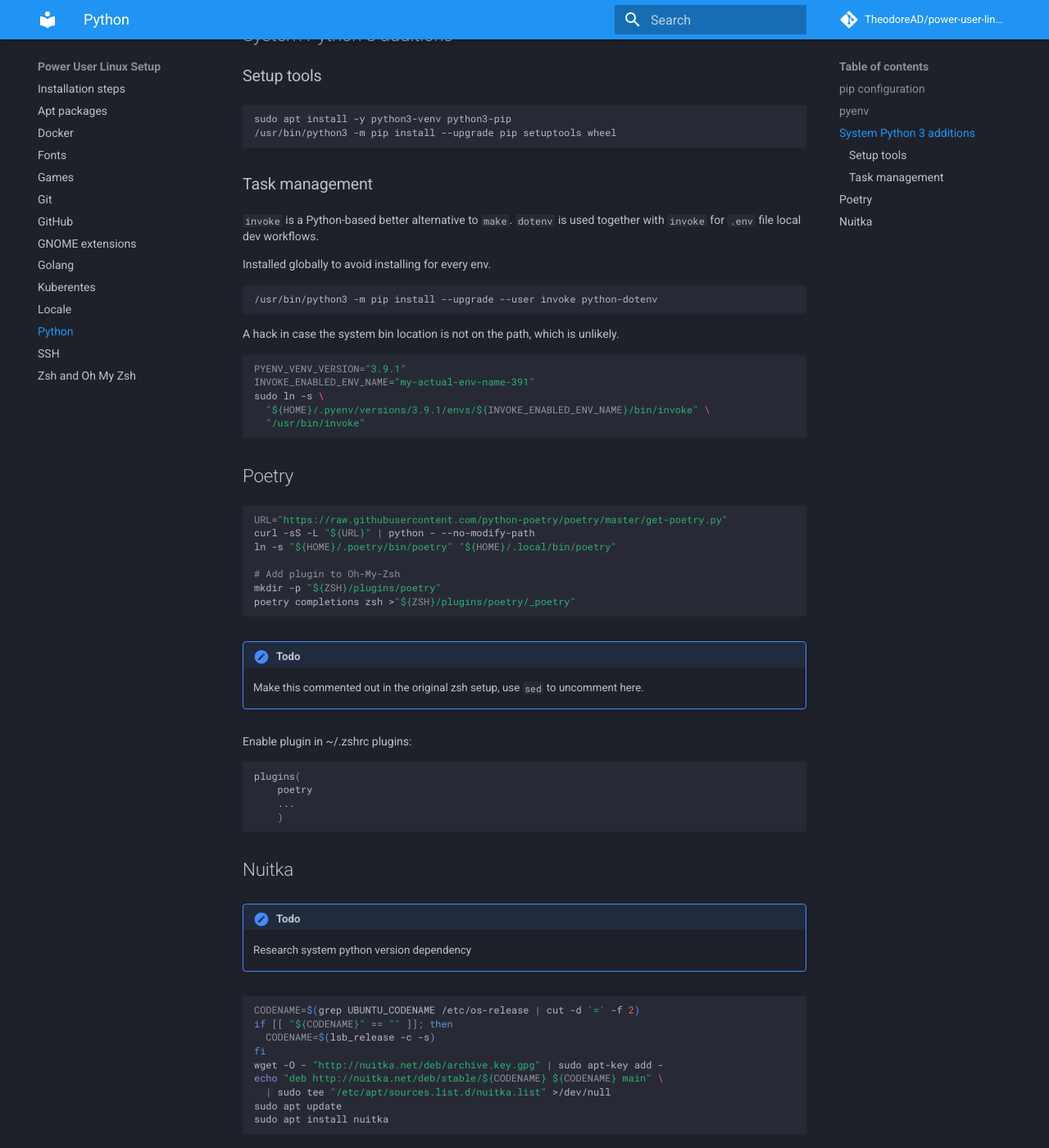
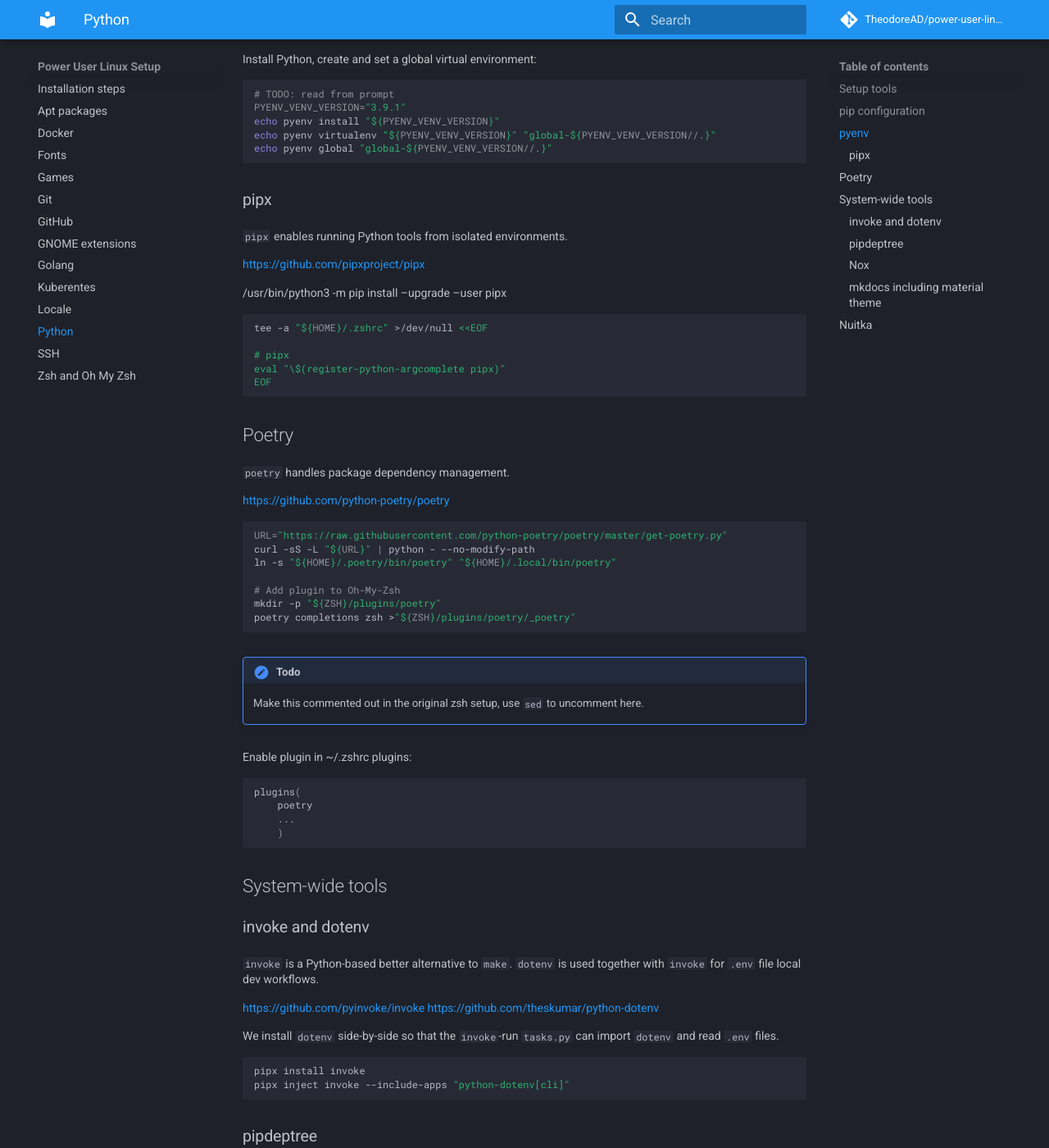
Before and after one commit to TheodoreAD/power-user-linux-setup, an MkDocs documentation site: the page built from docs/python.md, in a window 1280 px wide and 1400 px high, scrolled down 997 px. Shown: the whole window at 82% size. Built offline with MkDocs 1.6.1 and Material for MkDocs 9.7.7, drawn with Linux system fonts in a browser that asks for light colours; comment, search, counter and statistics services are not loaded; some of the changed text lies outside the part shown.

Commit message:
fixup! Initial version

````diff
--- a/docs/python.md
+++ b/docs/python.md
@@ -1,4 +1,10 @@
 # Python
+
+## Setup tools
+
+```shell
+/usr/bin/python3 -m pip install --upgrade pip setuptools wheel
+```
 
 ## pip configuration
 
@@ -29,6 +35,10 @@
 
 ## pyenv
 
+`pyenv` handles Python version and virtual environment management.
+
+<https://github.com/pyenv/pyenv>
+
 ```shell
 curl -sS -L "https://pyenv.run" | bash
 tee -a "${HOME}/.zshrc" >/dev/null <<EOF
@@ -45,43 +55,34 @@
 Install Python, create and set a global virtual environment:
 
 ```shell
+# TODO: read from prompt
 PYENV_VENV_VERSION="3.9.1"
 echo pyenv install "${PYENV_VENV_VERSION}"
 echo pyenv virtualenv "${PYENV_VENV_VERSION}" "global-${PYENV_VENV_VERSION//.}"
 echo pyenv global "global-${PYENV_VENV_VERSION//.}"
 ```
 
-## System Python 3 additions
+### pipx
 
-### Setup tools
+`pipx` enables running Python tools from isolated environments.
+
+<https://github.com/pipxproject/pipx>
+
+/usr/bin/python3 -m pip install --upgrade --user pipx
 
 ```shell
-sudo apt install -y python3-venv python3-pip
-/usr/bin/python3 -m pip install --upgrade pip setuptools wheel
-```
+tee -a "${HOME}/.zshrc" >/dev/null <<EOF
 
-### Task management
-
-`invoke` is a Python-based better alternative to `make`.
-`dotenv` is used together with `invoke` for `.env` file local dev workflows.
-
-Installed globally to avoid installing for every env.
-
-```shell
-/usr/bin/python3 -m pip install --upgrade --user invoke python-dotenv
-```
-
-A hack in case the system bin location is not on the path, which is unlikely.
-
-```shell
-PYENV_VENV_VERSION="3.9.1"
-INVOKE_ENABLED_ENV_NAME="my-actual-env-name-391"
-sudo ln -s \
-  "${HOME}/.pyenv/versions/3.9.1/envs/${INVOKE_ENABLED_ENV_NAME}/bin/invoke" \
-  "/usr/bin/invoke"
+# pipx
+eval "\$(register-python-argcomplete pipx)"
+EOF
 ```
 
 ## Poetry
+
+`poetry` handles package dependency management.
+
+<https://github.com/python-poetry/poetry>
 
 ```shell
 URL="https://raw.githubusercontent.com/python-poetry/poetry/master/get-poetry.py"
@@ -103,6 +104,50 @@
     poetry
     ...
     )
+```
+
+## System-wide tools
+
+### invoke and dotenv
+
+`invoke` is a Python-based better alternative to `make`.
+`dotenv` is used together with `invoke` for `.env` file local dev workflows.
+
+<https://github.com/pyinvoke/invoke>
+<https://github.com/theskumar/python-dotenv>
+
+We install `dotenv` side-by-side so that the `invoke`-run `tasks.py`
+can import `dotenv` and read `.env` files.
+
+```shell
+pipx install invoke
+pipx inject invoke --include-apps "python-dotenv[cli]"
+```
+
+### pipdeptree
+
+`pipdeptree` handles package dependency introspection.
+
+```shell
+pipx install pipdeptree
+```
+
+### Nox
+
+`Nox`
+
+<https://github.com/theacodes/nox>
+
+```shell
+pipx install nox
+```
+
+### mkdocs including material theme
+
+`mkdocs` handles documentation site generation and serving.
+
+```shell
+pipx install mkdocs-material --include-deps
 ```
 
 ## Nuitka
````
Also changed, not shown: docs/apt_packages.md (+22 -4 lines), docs/gnome_extensions.md (+17 -1 lines), docs/index.md (+12 -12 lines), docs/zsh.md (+0 -1 lines).
